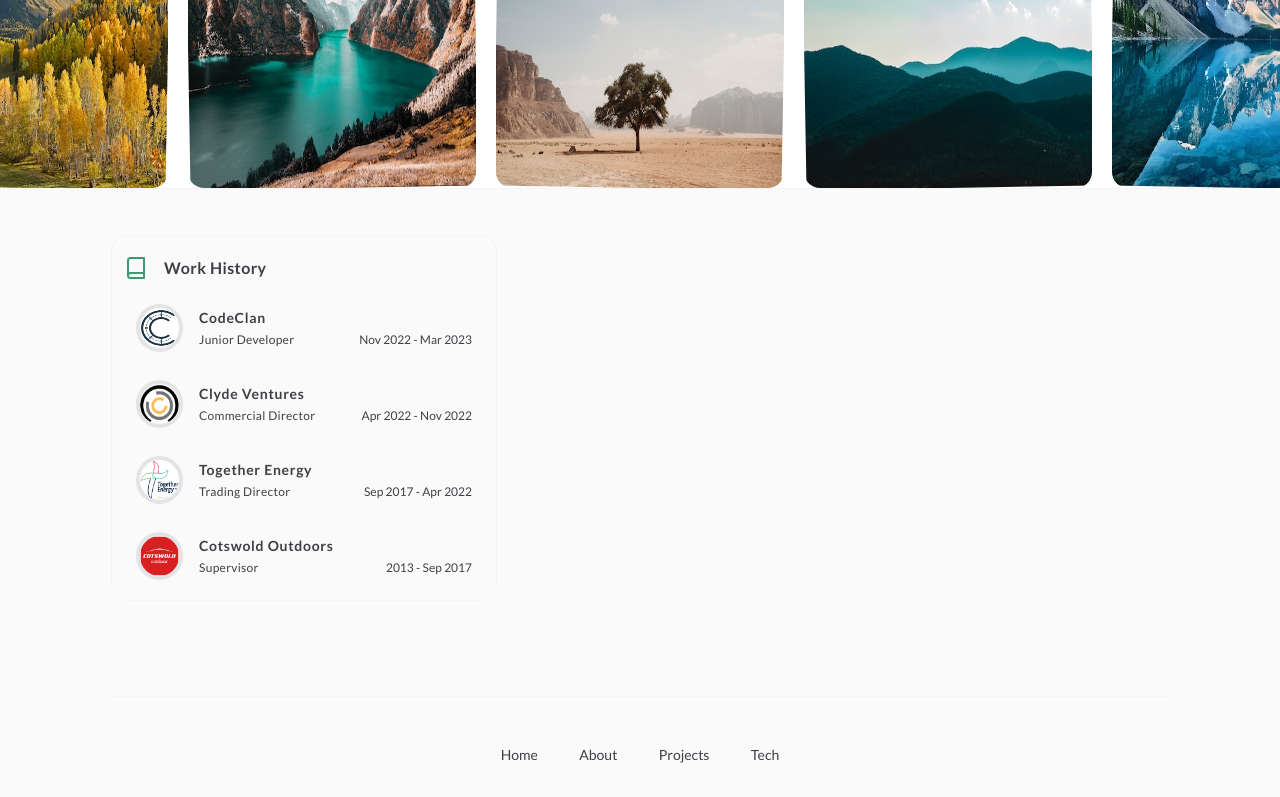
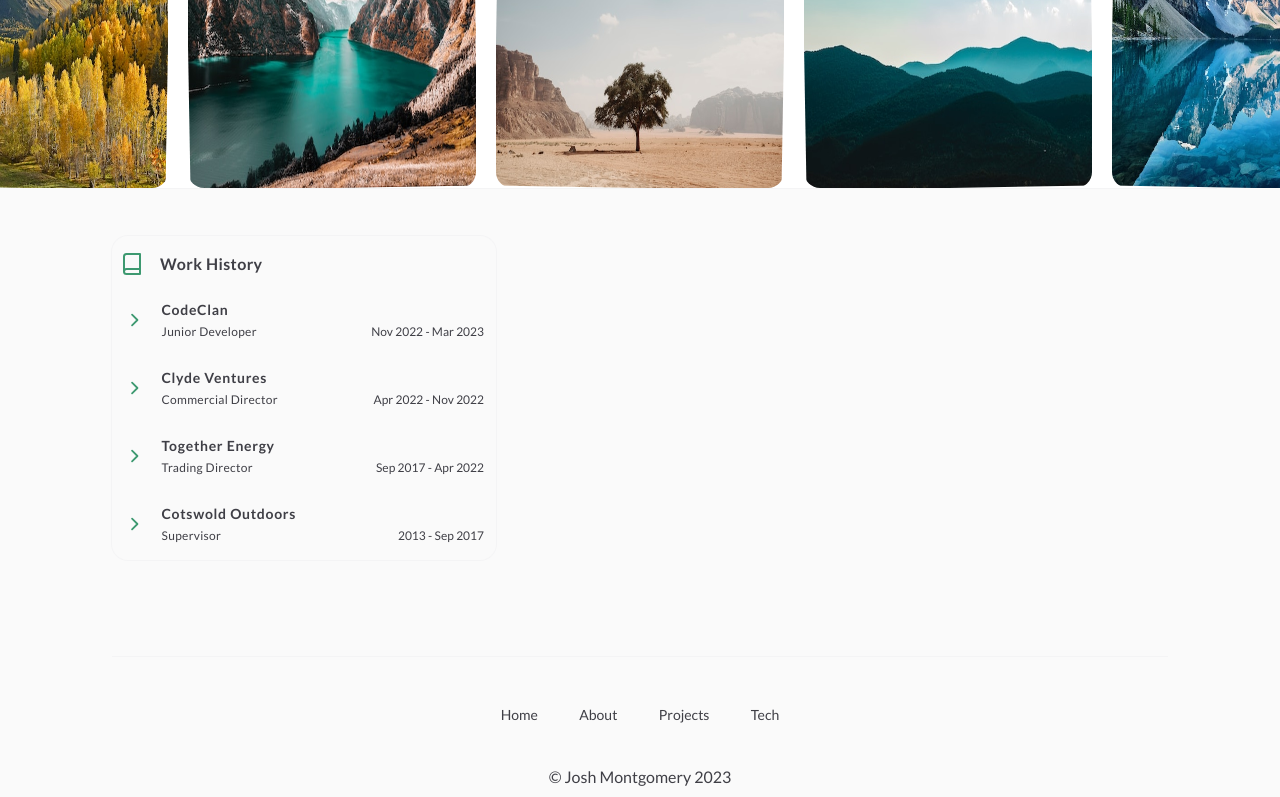
Before and after one commit to jomonty/web-jomonty-portfolio-2023, a React (Vite) app: page / in a window 1280 px wide. Shown: the part 612-1409 px from the top of the page. Built offline with nearby package versions, Linux system fonts and the light colour scheme.

Commit message:
updated work history

```diff
--- a/src/components/home/HomeWorkHistory.jsx
+++ b/src/components/home/HomeWorkHistory.jsx
@@ -1,4 +1,4 @@
-import { Book } from "react-feather";
+import { Book, ChevronRight } from "react-feather";
 
 import HomeContent from "../../constants/HomeContent.js";
 
@@ -6,14 +6,15 @@ const HomeWorkHistory = () => {
   const WorkHistory = () =>
     HomeContent.workHistory.map((company, index) => {
       return (
-        <li key={index} className="w-[100%] rounded-2xl px-2 pt-1 pb-2 ">
+        <li key={index} className="w-[100%] rounded-2xl pt-1 pb-2 ">
           <div className="flex w-[100%] place-items-center gap-4">
-            <div className="relative flex h-full items-center justify-center rounded-full bg-zinc-200 p-1 dark:bg-zinc-700">
+            {/* <div className="relative flex h-full items-center justify-center rounded-full bg-zinc-200 p-1 dark:bg-zinc-700">
               <img
                 src={company.logo}
                 className="h-10 w-12 rounded-full bg-white"
               />
-            </div>
+            </div> */}
+            <ChevronRight color="var(--color-logoprimary)" />
             <div className="flex w-[100%] flex-col justify-around gap-1">
               <p className="text-sm font-bold tracking-wider">
                 {company.company}
@@ -28,7 +29,7 @@ const HomeWorkHistory = () => {
       );
     });
   return (
-    <div className="max-w-sm rounded-2xl bg-zinc-50 p-3 ring-1 ring-zinc-100 dark:bg-zinc-800/50 dark:ring-zinc-300/20">
+    <div className="max-w-sm rounded-2xl bg-zinc-50 p-2 ring-1 ring-zinc-100 dark:bg-zinc-800/50 dark:ring-zinc-300/20">
       <div className="flex justify-start gap-4 pt-2 pb-5">
         <Book color="var(--color-logoprimary)" />
         <h2 className="font-bold tracking-wide">Work History</h2>
```
